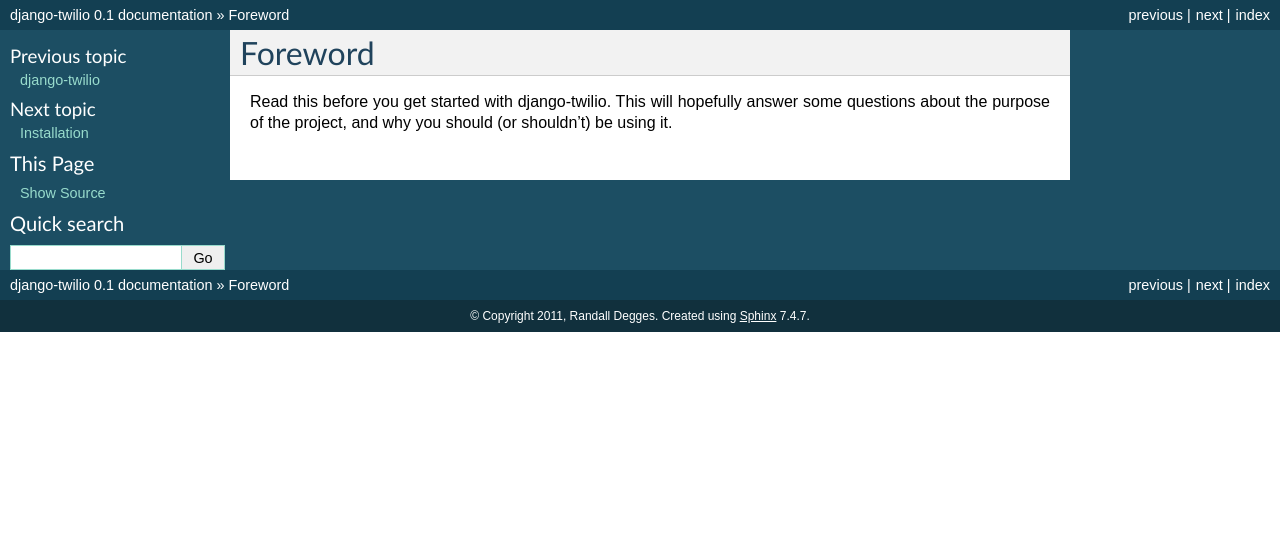
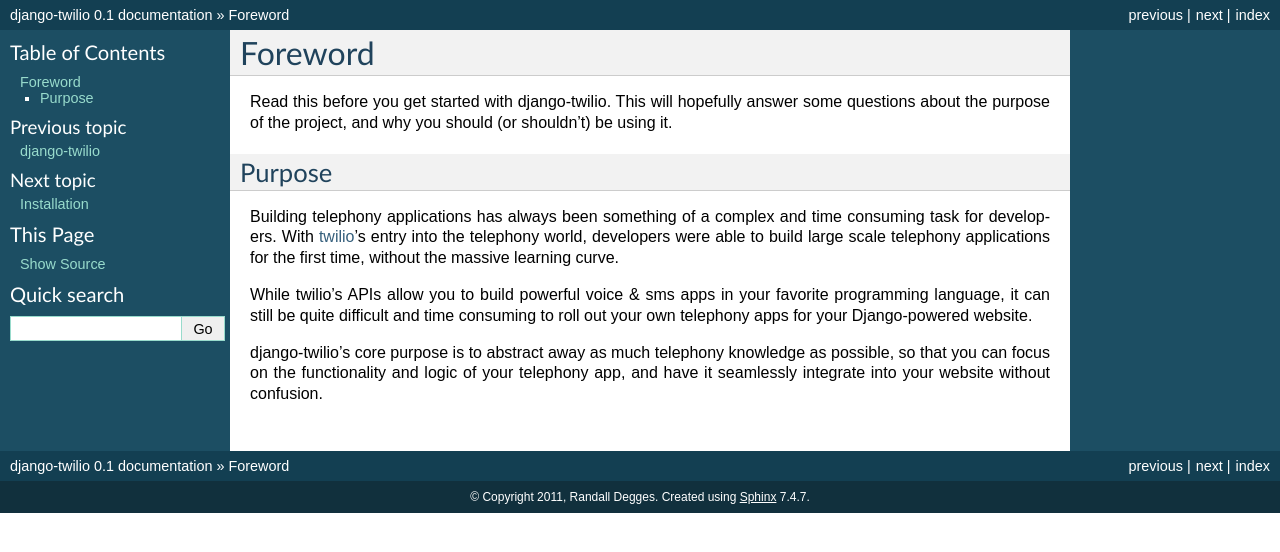
Before and after one commit to rdegges/django-twilio, a Sphinx documentation site: the page built from docs/foreword.rst, in a window 1280 px wide. Shown: the top 552 px of the page. Built offline with Sphinx 7.4.7, drawn with Linux system fonts in a browser that asks for light colours.

Commit message:
Adding a purpose section.

```diff
--- a/docs/foreword.rst
+++ b/docs/foreword.rst
@@ -5,3 +5,20 @@
 Read this before you get started with django-twilio. This will hopefully answer
 some questions about the purpose of the project, and why you should (or
 shouldn't) be using it.
+
+Purpose
+=======
+
+Building telephony applications has always been something of a complex and time
+consuming task for developers. With `twilio <http://www.twilio.com/>`_'s entry
+into the telephony world, developers were able to build large scale telephony
+applications for the first time, without the massive learning curve.
+
+While twilio's APIs allow you to build powerful voice & sms apps in your
+favorite programming language, it can still be quite difficult and time
+consuming to roll out your own telephony apps for your Django-powered website.
+
+django-twilio's core purpose is to abstract away as much telephony knowledge as
+possible, so that you can focus on the functionality and logic of your
+telephony app, and have it seamlessly integrate into your website without
+confusion.
```
